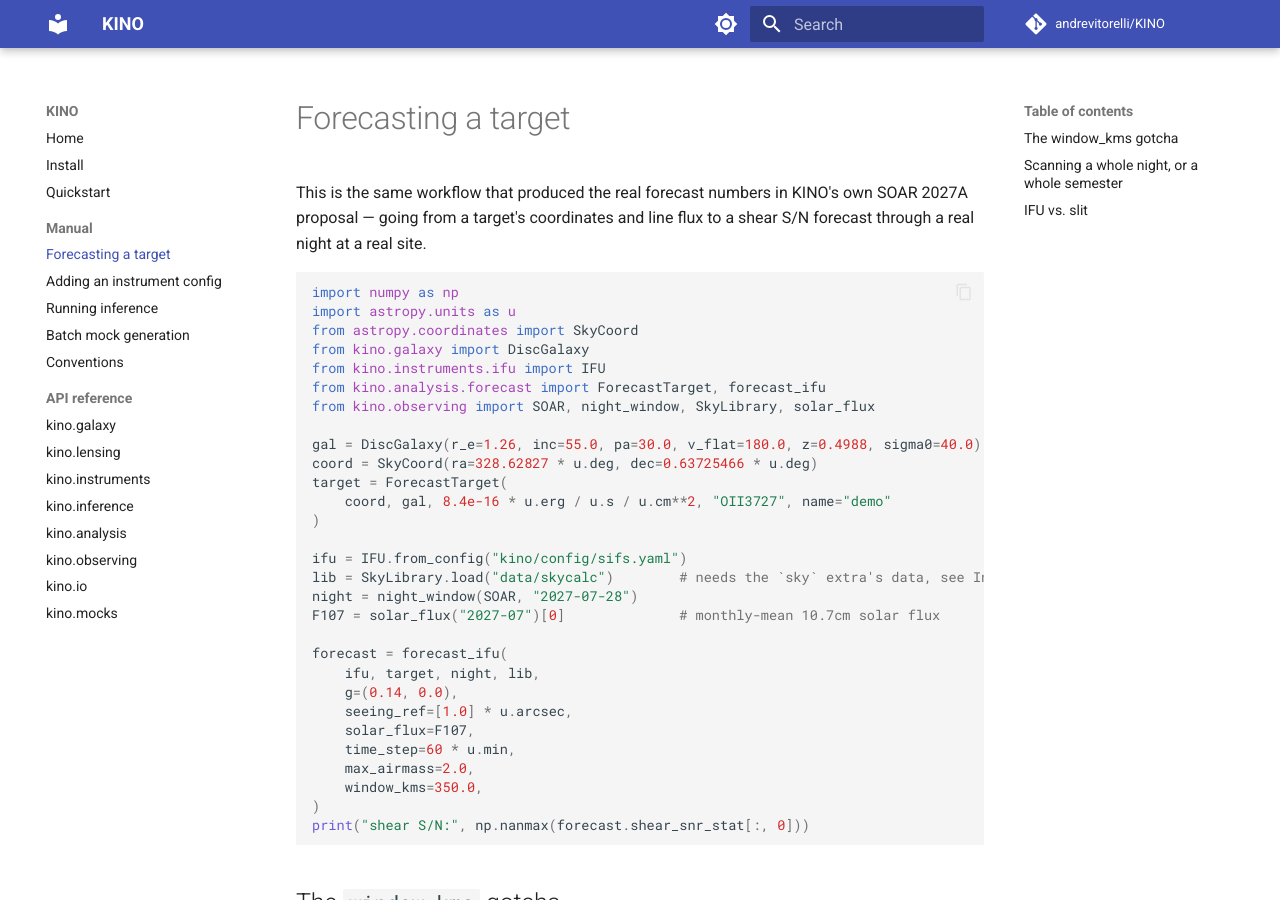
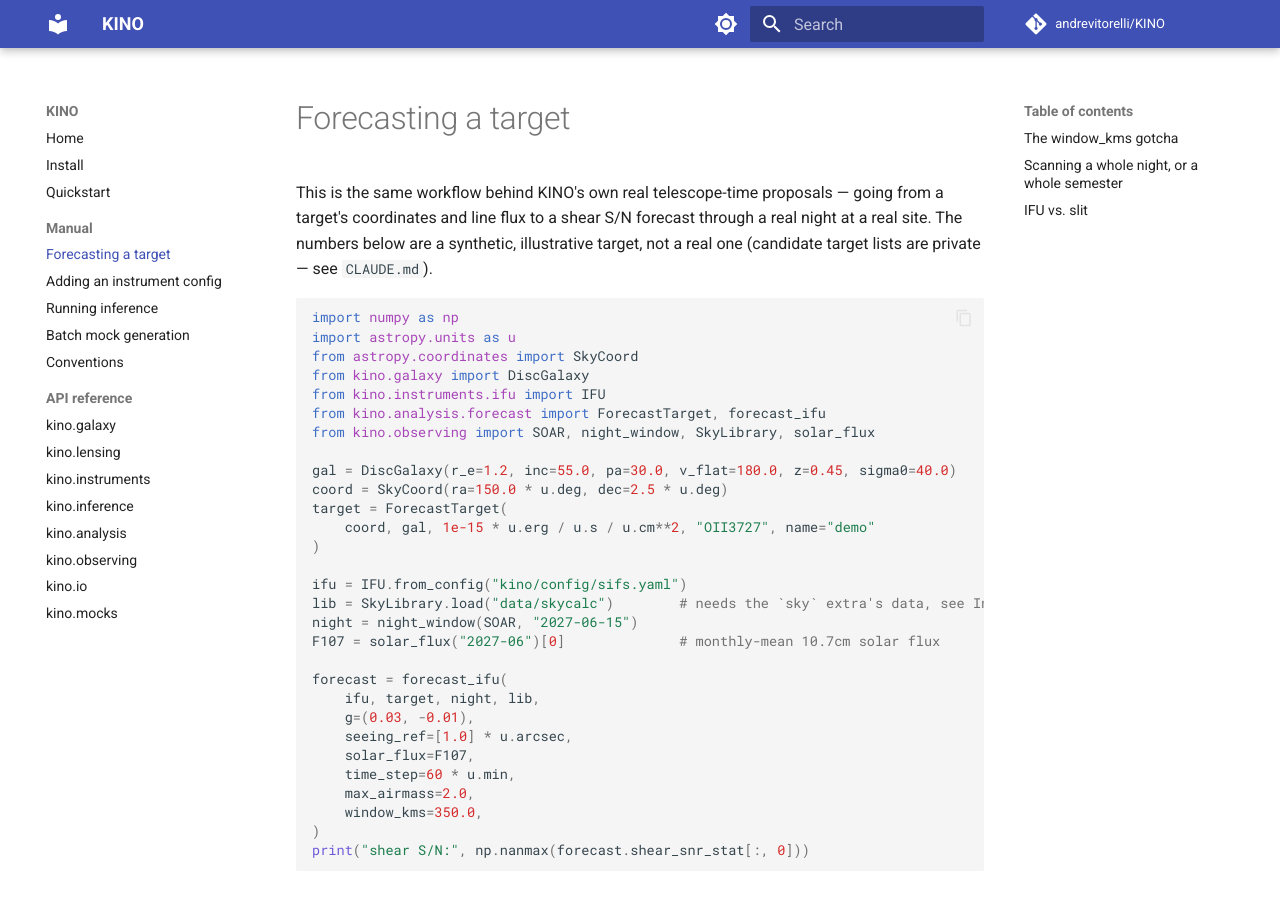
Before and after one commit to andrevitorelli/KINO, an MkDocs documentation site: the page built from docs/manual/forecasting.md, in a window 1280 px wide and 900 px high. Built offline with MkDocs 1.6.1 and Material for MkDocs 9.7.7, drawn with Linux system fonts in a browser that asks for light colours; comment, search, counter and statistics services are not loaded; some of the changed text lies outside the part shown.

Commit message:
Prepare and tag the v0.1.0 release
- Bump version to 0.1.0 in pyproject.toml, kino/__init__.py, and
  CITATION.cff; fix the author name split in CITATION.cff and add
  date-released.
- Finalize CHANGELOG.md: close out the Unreleased section as [0.1.0],
  open a fresh Unreleased section, and add version comparison links.
- README.md: tick the completed Observing-conditions-layer and
  Versioned-release roadmap items (Zenodo DOI still needs a one-time
  Zenodo/GitHub account action outside this repo).
- Remove real target data (coordinates, redshift, galaxy structural
  parameters, shear) from docs/manual/forecasting.md's worked example,
  accidentally copied from a private telescope-time proposal; replaced
  with a synthetic illustrative target.
- Add the missing kino.analysis.semester, kino.io.manga,
  kino.io.download, and kino.io.kinms entries to the mkdocstrings API
  pages, and fix a docstring in kino.analysis.semester that was being
  misparsed by griffe (a stray prose paragraph after a Parameters
  section with no Notes heading), which was failing `mkdocs build
  --strict`.

Co-Authored-By: Claude Sonnet 5 <noreply@anthropic.com>
Claude-Session: https://claude.ai/code/session_01MUMuuS1N7iQK3nesnzDPYz

````diff
--- a/docs/manual/forecasting.md
+++ b/docs/manual/forecasting.md
@@ -1,8 +1,10 @@
 # Forecasting a target
 
-This is the same workflow that produced the real forecast numbers in
-KINO's own SOAR 2027A proposal — going from a target's coordinates and
-line flux to a shear S/N forecast through a real night at a real site.
+This is the same workflow behind KINO's own real telescope-time proposals —
+going from a target's coordinates and line flux to a shear S/N forecast
+through a real night at a real site. The numbers below are a synthetic,
+illustrative target, not a real one (candidate target lists are private —
+see `CLAUDE.md`).
 
 ```python
 import numpy as np
@@ -13,20 +15,20 @@ from kino.instruments.ifu import IFU
 from kino.analysis.forecast import ForecastTarget, forecast_ifu
 from kino.observing import SOAR, night_window, SkyLibrary, solar_flux
 
-gal = DiscGalaxy(r_e=1.26, inc=55.0, pa=30.0, v_flat=180.0, z=0.4988, sigma0=40.0)
-coord = SkyCoord(ra=328.62827 * u.deg, dec=0.63725466 * u.deg)
+gal = DiscGalaxy(r_e=1.2, inc=55.0, pa=30.0, v_flat=180.0, z=0.45, sigma0=40.0)
+coord = SkyCoord(ra=150.0 * u.deg, dec=2.5 * u.deg)
 target = ForecastTarget(
-    coord, gal, 8.4e-16 * u.erg / u.s / u.cm**2, "OII3727", name="demo"
+    coord, gal, 1e-15 * u.erg / u.s / u.cm**2, "OII3727", name="demo"
 )
 
 ifu = IFU.from_config("kino/config/sifs.yaml")
 lib = SkyLibrary.load("data/skycalc")        # needs the `sky` extra's data, see Install
-night = night_window(SOAR, "2027-07-28")
-F107 = solar_flux("2027-07")[0]              # monthly-mean 10.7cm solar flux
+night = night_window(SOAR, "2027-06-15")
+F107 = solar_flux("2027-06")[0]              # monthly-mean 10.7cm solar flux
 
 forecast = forecast_ifu(
     ifu, target, night, lib,
-    g=(0.14, 0.0),
+    g=(0.03, -0.01),
     seeing_ref=[1.0] * u.arcsec,
     solar_flux=F107,
     time_step=60 * u.min,
@@ -74,12 +76,12 @@ dates = semester_dates("2027-05-01", "2027-11-30", step_days=7)  # weekly stride
 
 nightly = forecast_over_nights(
     ifu, target, dates, lib,
-    g=(0.14, 0.0), seeing_ref=[1.0] * u.arcsec, site=SOAR, time_step=180 * u.min,
+    g=(0.03, -0.01), seeing_ref=[1.0] * u.arcsec, site=SOAR, time_step=180 * u.min,
 )
 print(nightly.summary())   # the single best night across the whole range
 
 # several candidates (never commit a real target list -- see CLAUDE.md), ranked:
-ranked = rank_candidates(ifu, [target_a, target_b, target_c], dates, lib, g=(0.14, 0.0),
+ranked = rank_candidates(ifu, [target_a, target_b, target_c], dates, lib, g=(0.03, -0.01),
                           seeing_ref=[1.0] * u.arcsec, site=SOAR)
 ```
 
--- a/kino/__init__.py
+++ b/kino/__init__.py
@@ -4,4 +4,4 @@ See ``README.md`` for the scientific concept and roadmap, and ``CLAUDE.md``
 for unit and coordinate conventions used throughout the package.
 """
 
-__version__ = "0.1.0.dev0"
+__version__ = "0.1.0"
--- a/pyproject.toml
+++ b/pyproject.toml
@@ -4,7 +4,7 @@ build-backend = "hatchling.build"
 
 [project]
 name = "kino"
-version = "0.1.0.dev0"
+version = "0.1.0"
 description = "KInematic lensing iNference and mock-Observations"
 readme = "README.md"
 requires-python = ">=3.10"
````
Also changed, not shown: CHANGELOG.md (+10 -3 lines), README.md (+5 -2 lines), docs/api/analysis.md (+4 -0 lines), docs/api/io.md (+12 -0 lines), 2 other files.
